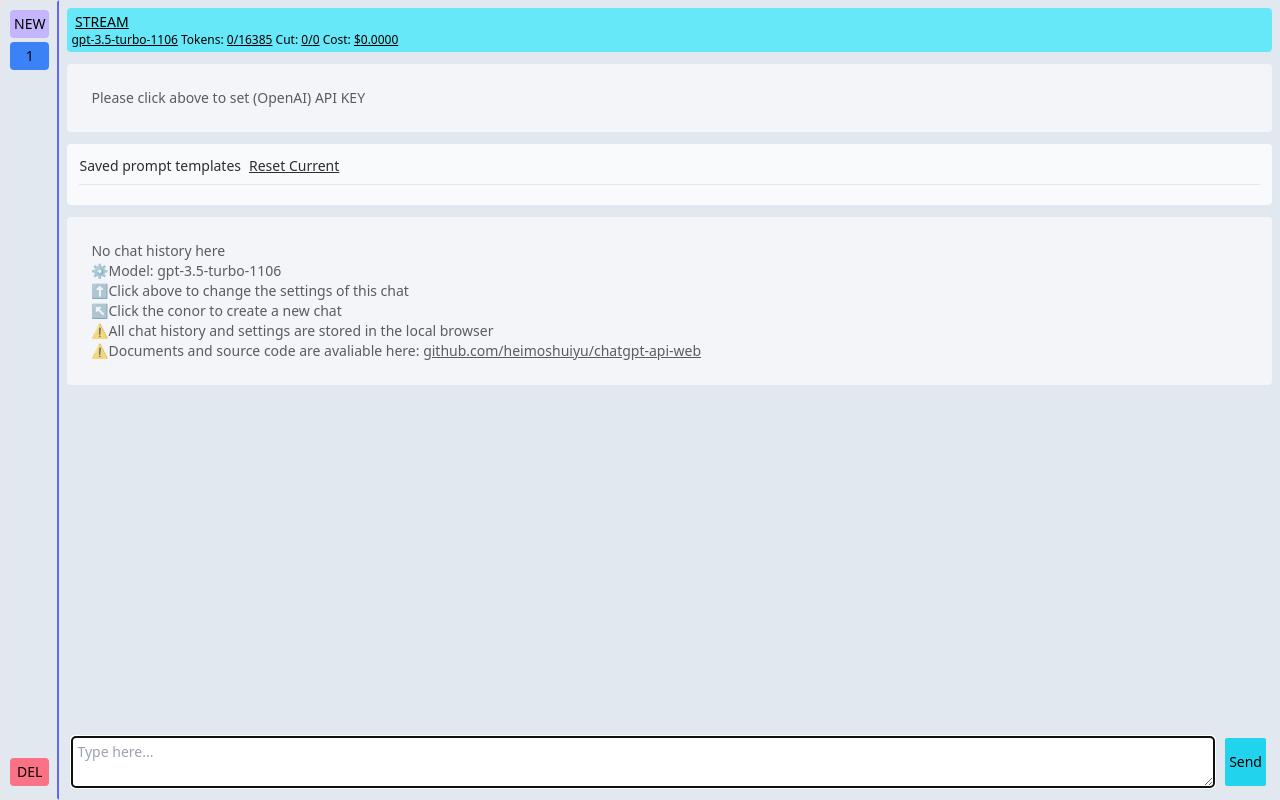
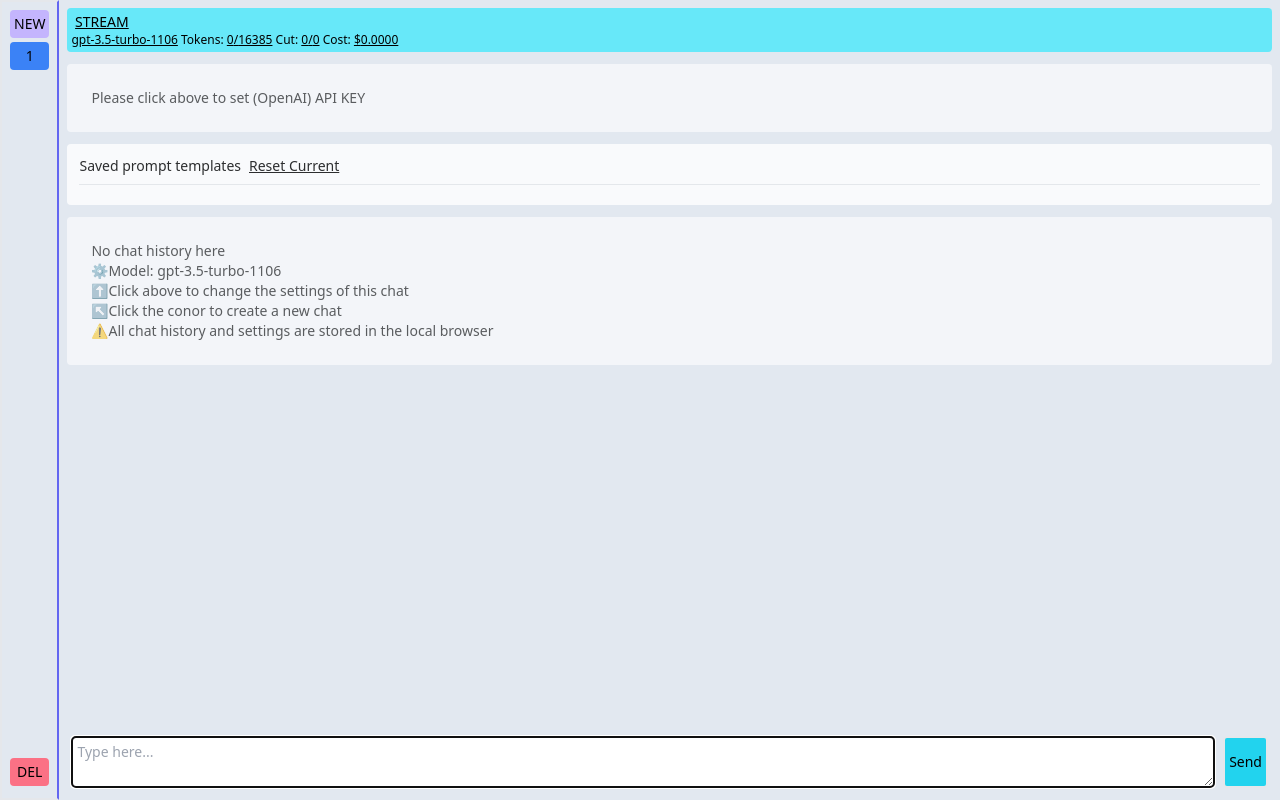
Before and after one commit to heimoshuiyu/chatgpt-api-web, a Preact app: page / in a window 1280 px wide. Built offline with nearby package versions, Linux system fonts and the light colour scheme.

Commit message:
move source code link to settings

```diff
--- a/src/chatbox.tsx
+++ b/src/chatbox.tsx
@@ -651,14 +651,7 @@ export default function ChatBOX(props: {
             {Tr(
               "All chat history and settings are stored in the local browser"
             )}
-            <br />⚠{Tr("Documents and source code are avaliable here")}:{" "}
-            <a
-              className="underline"
-              href="https://github.com/heimoshuiyu/chatgpt-api-web"
-              target="_blank"
-            >
-              github.com/heimoshuiyu/chatgpt-api-web
-            </a>
+            <br />
           </p>
         )}
         {chatStore.history.map((_, messageIndex) => (
--- a/src/settings.tsx
+++ b/src/settings.tsx
@@ -776,6 +776,16 @@ export default (props: {
             chatgpt-api-web ChatStore {Tr("Version")}{" "}
             {props.chatStore.chatgpt_api_web_version}
           </p>
+          <p>
+            ⚠{Tr("Documents and source code are avaliable here")}:{" "}
+            <a
+              className="underline"
+              href="https://github.com/heimoshuiyu/chatgpt-api-web"
+              target="_blank"
+            >
+              github.com/heimoshuiyu/chatgpt-api-web
+            </a>
+          </p>
         </div>
         <hr />
       </div>
```
